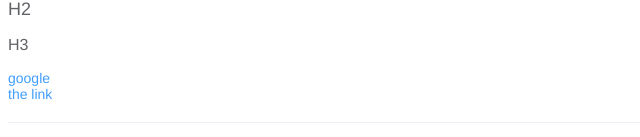
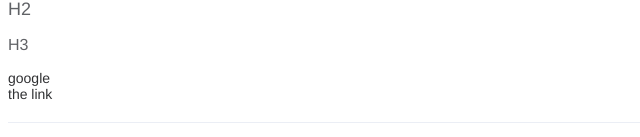
Before and after one commit to stevecyj/s-element, a Vue app: page / in a window 1280 px wide. Shown: the part 369-506 px from the top of the page, without its empty margins (0-640 px from the left). Built offline with nearby package versions, Linux system fonts and the light colour scheme.

Commit message:
WIP: css variables

```diff
--- a/package.json
+++ b/package.json
@@ -31,7 +31,9 @@
     "eslint-plugin-vue": "^9.17.0",
     "jsdom": "^24.0.0",
     "npm-run-all2": "^6.1.2",
+    "postcss-color-mix": "^1.1.0",
     "postcss-each": "^1.1.0",
+    "postcss-each-variables": "^0.3.0",
     "postcss-for": "^2.1.1",
     "postcss-nested": "^6.0.1",
     "prettier": "^3.0.3",
--- a/postcss.config.cjs
+++ b/postcss.config.cjs
@@ -1,4 +1,12 @@
 /* eslint-env node */
 module.exports = {
-  plugins: [require('postcss-nested'), require('postcss-each'), require('postcss-for')]
+  plugins: [
+    require('postcss-each-variables'),
+    require('postcss-nested'),
+    require('postcss-each')({
+      plugins: {
+        beforeEach: [require('postcss-for'), require('postcss-color-mix')]
+      }
+    })
+  ]
 }
--- a/src/styles/vars.css
+++ b/src/styles/vars.css
@@ -2,7 +2,16 @@
   /* colors */
   --s-color-white: #ffffff;
   --s-color-black: #000000;
-  --s-color-primary: #409eff;
+  --colors: (primary: #409eff, success: #67c23a, warning: #e6a23c, danger: #f56c6c, info: #909399);
+  @each $val, $color in (primary, sucess), (#409eff, #67c23a) {
+    --s-color-1-$(val): $(color);
+    @for $i from 3 to 9 by 2 {
+      --s-color-$(val)-light-$(i): mix(#fff, $(color), .$(i));
+    }
+    --s-color-$(val)-light-8: mix(#fff, $(color), 0.8);
+    --s-color-$(val)-dark-2: mix(#000, $(color), 0.2);
+  }
+  /* --s-color-primary: #409eff;
   --s-color-primary-light-3: #79bbff;
   --s-color-primary-light-5: #a0cfff;
   --s-color-primary-light-7: #c6e2ff;
@@ -36,7 +45,7 @@
   --s-color-info-light-7: #dedfe0;
   --s-color-info-light-8: #e9e9eb;
   --s-color-info-light-9: #f4f4f5;
-  --s-color-info-dark-2: #73767a;
+  --s-color-info-dark-2: #73767a; */
 
   --s-bg-color: #ffffff;
   --s-bg-color-page: #f2f3f5;
```
Also changed, not shown: 1 other file (tests, documents, lock files or other folders).
